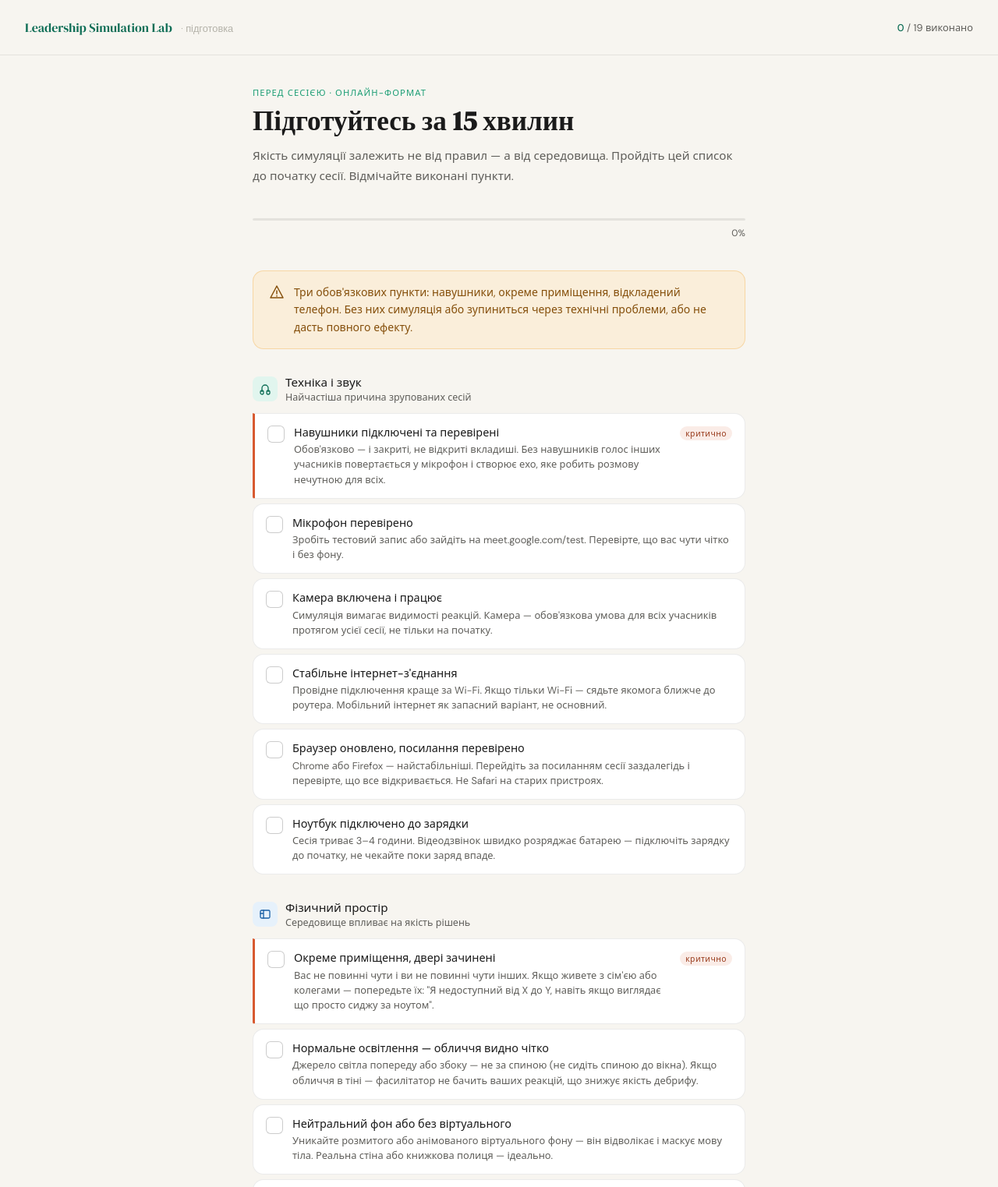
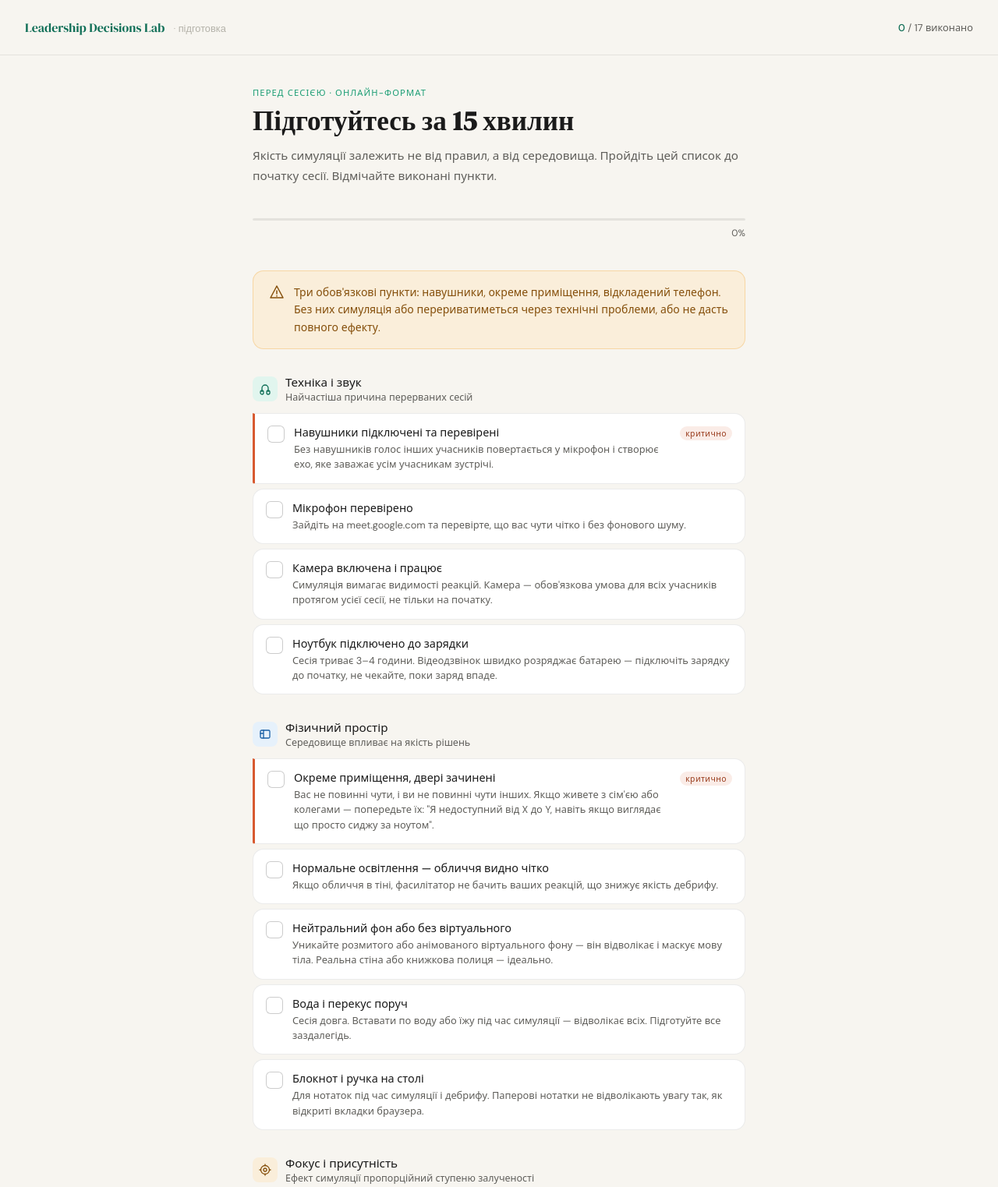
Before and after one commit to alexandertrifan-lab/decisionslab, a plain HTML site: page index.html in a window 1280 px wide. Shown: the top 1523 px of the page at 78% size. Drawn offline with Linux system fonts and the light colour scheme.

Commit message:
Change title and references from 'Simulation' to 'Decisions'

```diff
--- a/index.html
+++ b/index.html
@@ -3,7 +3,7 @@
 <head>
 <meta charset="UTF-8">
 <meta name="viewport" content="width=device-width, initial-scale=1.0">
-<title>Leadership Simulation Lab · Підготовка до сесії</title>
+<title>Leadership Decisions Lab · Підготовка до сесії</title>
 <style>
 @import url('https://fonts.googleapis.com/css2?family=DM+Serif+Display&family=DM+Sans:wght@300;400;500&display=swap');
 
@@ -316,7 +316,7 @@ footer {
 <body>
 
 <header>
-  <div class="logo">Leadership Simulation Lab <span>· підготовка</span></div>
+  <div class="logo">Leadership Decisions Lab <span>· підготовка</span></div>
   <div class="progress-summary"><strong id="doneCount">0</strong> / <span id="totalCount">0</span> виконано</div>
 </header>
 
@@ -324,7 +324,7 @@ footer {
   <div class="intro">
     <div class="intro-label">Перед сесією · онлайн-формат</div>
     <h1>Підготуйтесь за 15 хвилин</h1>
-    <p>Якість симуляції залежить не від правил — а від середовища. Пройдіть цей список до початку сесії. Відмічайте виконані пункти.</p>
+    <p>Якість симуляції залежить не від правил, а від середовища. Пройдіть цей список до початку сесії. Відмічайте виконані пункти.</p>
   </div>
 
   <div class="progress-bar-wrap">
@@ -340,7 +340,7 @@ footer {
       <path d="M10 8v4M10 14.5v.5" stroke="#854F0B" stroke-width="1.5" stroke-linecap="round"/>
     </svg>
     <div class="warning-text">
-      <strong>Три обов'язкових пункти:</strong> навушники, окреме приміщення, відкладений телефон. Без них симуляція або зупиниться через технічні проблеми, або не дасть повного ефекту.
+      <strong>Три обов'язкові пункти:</strong> навушники, окреме приміщення, відкладений телефон. Без них симуляція або перериватиметься через технічні проблеми, або не дасть повного ефекту.
     </div>
   </div>
 
@@ -358,7 +358,7 @@ footer {
         </div>
         <div>
           <div class="section-title">Техніка і звук</div>
-          <div class="section-sub">Найчастіша причина зрупованих сесій</div>
+          <div class="section-sub">Найчастіша причина перерваних сесій</div>
         </div>
       </div>
       <div class="items">
@@ -366,7 +366,7 @@ footer {
           <div class="checkbox"><svg class="checkmark" width="12" height="10" viewBox="0 0 12 10"><path d="M1 5l3.5 3.5L11 1" stroke="white" stroke-width="1.8" stroke-linecap="round" stroke-linejoin="round" fill="none"/></svg></div>
           <div class="item-body">
             <div class="item-title">Навушники підключені та перевірені</div>
-            <div class="item-desc">Обов'язково — і закриті, не відкриті вкладиші. Без навушників голос інших учасників повертається у мікрофон і створює ехо, яке робить розмову нечутною для всіх.</div>
+            <div class="item-desc">Без навушників голос інших учасників повертається у мікрофон і створює ехо, яке заважає усім учасникам зустрічі.</div>
           </div>
           <span class="critical-badge">критично</span>
         </div>
@@ -374,7 +374,7 @@ footer {
           <div class="checkbox"><svg class="checkmark" width="12" height="10" viewBox="0 0 12 10"><path d="M1 5l3.5 3.5L11 1" stroke="white" stroke-width="1.8" stroke-linecap="round" stroke-linejoin="round" fill="none"/></svg></div>
           <div class="item-body">
             <div class="item-title">Мікрофон перевірено</div>
-            <div class="item-desc">Зробіть тестовий запис або зайдіть на meet.google.com/test. Перевірте, що вас чути чітко і без фону.</div>
+            <div class="item-desc">Зайдіть на meet.google.com та перевірте, що вас чути чітко і без фонового шуму.</div>
           </div>
         </div>
         <div class="item" onclick="toggle(this)" data-id="camera">
@@ -384,25 +384,11 @@ footer {
             <div class="item-desc">Симуляція вимагає видимості реакцій. Камера — обов'язкова умова для всіх учасників протягом усієї сесії, не тільки на початку.</div>
           </div>
         </div>
-        <div class="item" onclick="toggle(this)" data-id="internet">
-          <div class="checkbox"><svg class="checkmark" width="12" height="10" viewBox="0 0 12 10"><path d="M1 5l3.5 3.5L11 1" stroke="white" stroke-width="1.8" stroke-linecap="round" stroke-linejoin="round" fill="none"/></svg></div>
-          <div class="item-body">
-            <div class="item-title">Стабільне інтернет-з'єднання</div>
-            <div class="item-desc">Провідне підключення краще за Wi-Fi. Якщо тільки Wi-Fi — сядьте якомога ближче до роутера. Мобільний інтернет як запасний варіант, не основний.</div>
-          </div>
-        </div>
-        <div class="item" onclick="toggle(this)" data-id="browser">
-          <div class="checkbox"><svg class="checkmark" width="12" height="10" viewBox="0 0 12 10"><path d="M1 5l3.5 3.5L11 1" stroke="white" stroke-width="1.8" stroke-linecap="round" stroke-linejoin="round" fill="none"/></svg></div>
-          <div class="item-body">
-            <div class="item-title">Браузер оновлено, посилання перевірено</div>
-            <div class="item-desc">Chrome або Firefox — найстабільніші. Перейдіть за посиланням сесії заздалегідь і перевірте, що все відкривається. Не Safari на старих пристроях.</div>
-          </div>
-        </div>
         <div class="item" onclick="toggle(this)" data-id="power">
           <div class="checkbox"><svg class="checkmark" width="12" height="10" viewBox="0 0 12 10"><path d="M1 5l3.5 3.5L11 1" stroke="white" stroke-width="1.8" stroke-linecap="round" stroke-linejoin="round" fill="none"/></svg></div>
           <div class="item-body">
             <div class="item-title">Ноутбук підключено до зарядки</div>
-            <div class="item-desc">Сесія триває 3–4 години. Відеодзвінок швидко розряджає батарею — підключіть зарядку до початку, не чекайте поки заряд впаде.</div>
+            <div class="item-desc">Сесія триває 3–4 години. Відеодзвінок швидко розряджає батарею — підключіть зарядку до початку, не чекайте, поки заряд впаде.</div>
           </div>
         </div>
       </div>
@@ -427,7 +413,7 @@ footer {
           <div class="checkbox"><svg class="checkmark" width="12" height="10" viewBox="0 0 12 10"><path d="M1 5l3.5 3.5L11 1" stroke="white" stroke-width="1.8" stroke-linecap="round" stroke-linejoin="round" fill="none"/></svg></div>
           <div class="item-body">
             <div class="item-title">Окреме приміщення, двері зачинені</div>
-            <div class="item-desc">Вас не повинні чути і ви не повинні чути інших. Якщо живете з сім'єю або колегами — попередьте їх: "Я недоступний від X до Y, навіть якщо виглядає що просто сиджу за ноутом".</div>
+            <div class="item-desc">Вас не повинні чути, і ви не повинні чути інших. Якщо живете з сім'єю або колегами — попередьте їх: "Я недоступний від X до Y, навіть якщо виглядає що просто сиджу за ноутом".</div>
           </div>
           <span class="critical-badge">критично</span>
         </div>
@@ -435,7 +421,7 @@ footer {
           <div class="checkbox"><svg class="checkmark" width="12" height="10" viewBox="0 0 12 10"><path d="M1 5l3.5 3.5L11 1" stroke="white" stroke-width="1.8" stroke-linecap="round" stroke-linejoin="round" fill="none"/></svg></div>
           <div class="item-body">
             <div class="item-title">Нормальне освітлення — обличчя видно чітко</div>
-            <div class="item-desc">Джерело світла попереду або збоку — не за спиною (не сидіть спиною до вікна). Якщо обличчя в тіні — фасилітатор не бачить ваших реакцій, що знижує якість дебрифу.</div>
+            <div class="item-desc">Якщо обличчя в тіні, фасилітатор не бачить ваших реакцій, що знижує якість дебрифу.</div>
           </div>
         </div>
         <div class="item" onclick="toggle(this)" data-id="background">
@@ -482,7 +468,7 @@ footer {
           <div class="checkbox"><svg class="checkmark" width="12" height="10" viewBox="0 0 12 10"><path d="M1 5l3.5 3.5L11 1" stroke="white" stroke-width="1.8" stroke-linecap="round" stroke-linejoin="round" fill="none"/></svg></div>
           <div class="item-body">
             <div class="item-title">Телефон відкладено лицем вниз або в іншій кімнаті</div>
-            <div class="item-desc">Не просто беззвучний — відкладено фізично. Повідомлення що з'являється на екрані телефону відволікає на 20+ хвилин навіть якщо ви в нього не заходите. Це науково доведений факт.</div>
+            <div class="item-desc">Не просто беззвучний — відкладено фізично. Повідомлення, що з'являється на екрані телефону, відволікає на 20+ хвилин, навіть якщо ви в нього не заходите. Це науково доведений факт.</div>
           </div>
           <span class="critical-badge">критично</span>
         </div>
@@ -504,14 +490,14 @@ footer {
           <div class="checkbox"><svg class="checkmark" width="12" height="10" viewBox="0 0 12 10"><path d="M1 5l3.5 3.5L11 1" stroke="white" stroke-width="1.8" stroke-linecap="round" stroke-linejoin="round" fill="none"/></svg></div>
           <div class="item-body">
             <div class="item-title">Час у календарі заблоковано з запасом</div>
-            <div class="item-desc">Заблокуйте +30 хвилин після запланованого закінчення. Сесія може затягнутись під час дебрифу — це нормально і означає що щось важливе відбувається.</div>
+            <div class="item-desc">Заблокуйте +30 хвилин після запланованого закінчення. Сесія може затягнутися під час дебрифінгу — це нормально і означає, що відбувається щось важливе.</div>
           </div>
         </div>
         <div class="item" onclick="toggle(this)" data-id="colleagues">
           <div class="checkbox"><svg class="checkmark" width="12" height="10" viewBox="0 0 12 10"><path d="M1 5l3.5 3.5L11 1" stroke="white" stroke-width="1.8" stroke-linecap="round" stroke-linejoin="round" fill="none"/></svg></div>
           <div class="item-body">
             <div class="item-title">Колеги знають що ви недоступні</div>
-            <div class="item-desc">Поставте статус "Недоступний" у робочих чатах. Якщо очікуєте термінових питань — делегуйте хтось до початку сесії.</div>
+            <div class="item-desc">Поставте статус "Недоступний" у робочих чатах. Якщо очікуєте термінових питань — делегуйте комусь до початку сесії.</div>
           </div>
         </div>
       </div>
@@ -543,14 +529,14 @@ footer {
           <div class="checkbox"><svg class="checkmark" width="12" height="10" viewBox="0 0 12 10"><path d="M1 5l3.5 3.5L11 1" stroke="white" stroke-width="1.8" stroke-linecap="round" stroke-linejoin="round" fill="none"/></svg></div>
           <div class="item-body">
             <div class="item-title">5 хвилин тиші перед початком</div>
-            <div class="item-desc">Не заходьте на сесію прямо з іншого дзвінку або зустрічі. Дайте собі 5 хвилин перемкнутись. Симуляція вимагає повної присутності — не "паралельного режиму".</div>
+            <div class="item-desc">Не заходьте на сесію прямо з іншого дзвінка або зустрічі. Дайте собі 5 хвилин, щоб перемкнутися. Симуляція вимагає повної присутності — не "паралельного режиму".</div>
           </div>
         </div>
         <div class="item" onclick="toggle(this)" data-id="expectations">
           <div class="checkbox"><svg class="checkmark" width="12" height="10" viewBox="0 0 12 10"><path d="M1 5l3.5 3.5L11 1" stroke="white" stroke-width="1.8" stroke-linecap="round" stroke-linejoin="round" fill="none"/></svg></div>
           <div class="item-body">
             <div class="item-title">Немає очікування "правильних відповідей"</div>
-            <div class="item-desc">Тут немає правильного способу "зіграти добре". Чим відкритіше ви дієте — тим ціннішим буде дебриф. Ваша задача — не виграти, а діяти.</div>
+            <div class="item-desc">Тут немає правильного способу "зіграти добре". Чим відкритіше ви дієте, тим ціннішим буде дебриф. Ваша задача — не виграти, а діяти.</div>
           </div>
         </div>
       </div>
@@ -571,7 +557,7 @@ footer {
 
 </main>
 
-<footer>Leadership Simulation Lab · Олександр Тріфан · Конфіденційно</footer>
+<footer>Leadership Decisions Lab · Олександр Тріфан · Конфіденційно</footer>
 
 <script>
 const STORAGE_KEY = 'lsl_checklist_v1';
```
